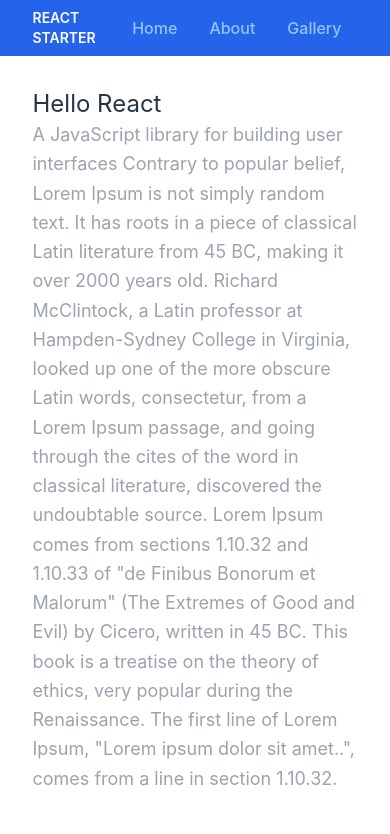
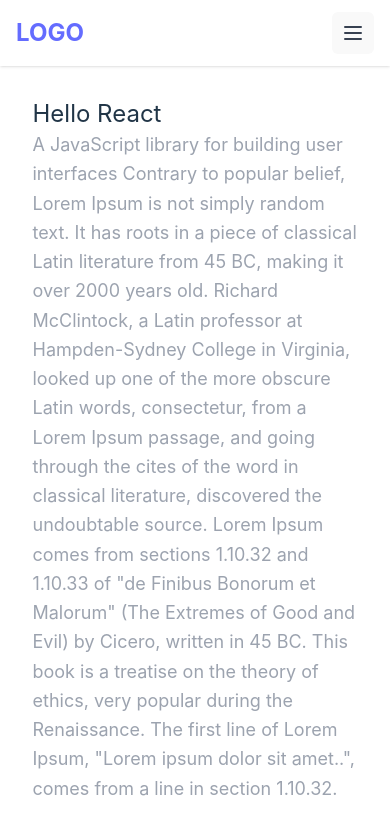
Before and after one commit to Imammlydi/test-vite, a React (Vite) app: page / in a window 390 px wide. Shown: the top 834 px of the page. Built offline with nearby package versions, Linux system fonts and the light colour scheme.

Commit message:
add navbar responsive

```diff
--- a/src/components/Navbar.jsx
+++ b/src/components/Navbar.jsx
@@ -1,24 +1,96 @@
-import React from "react";
+import React ,{useState}from "react";
 import Case from "./Case";
 import NavLink from "./NavLink";
 import { Link } from "react-router-dom";
 
 export default function Navbar() {
+    const [navbar, setNavbar] = useState(false);
     return (
-        <div className="bg-blue-600 w-screen py-2">
-            <Case>
-                <div className="flex items-center">
-                    <Link
-                        className="mr-2 text-sm font-semibold uppercase text-white"
-                        to="/"
+        // <div className="bg-blue-600 w-screen py-2">
+        //     <Case>
+        //         <div className="flex items-center">
+        //             <Link
+        //                 className="mr-2 text-sm font-semibold uppercase text-white"
+        //                 to="/"
+        //             >
+        //                 React Starter
+        //             </Link>
+        //             <NavLink href="/">Home</NavLink>
+        //             <NavLink href="/about">About</NavLink>
+        //             <NavLink href="/gallery">Gallery</NavLink>
+        //         </div>
+        //     </Case>
+        // </div>
+
+
+<nav className="w-full bg-white shadow w-screen">
+            <div className="justify-between px-4 mx-auto lg:max-w-7xl md:items-center md:flex md:px-8">
+                <div>
+                    <div className="flex items-center justify-between py-3 md:py-5 md:block">
+                        <a href="javascript:void(0)">
+                            <h2 className="text-2xl font-bold">LOGO</h2>
+                        </a>
+                        <div className="md:hidden">
+                            <button
+                                className="p-2 text-gray-700 rounded-md outline-none focus:border-gray-400 focus:border"
+                                onClick={() => setNavbar(!navbar)}
+                            >
+                                {navbar ? (
+                                    <svg
+                                        xmlns="http://www.w3.org/2000/svg"
+                                        className="w-6 h-6"
+                                        viewBox="0 0 20 20"
+                                        fill="currentColor"
+                                    >
+                                        <path
+                                            fillRule="evenodd"
+                                            d="M4.293 4.293a1 1 0 011.414 0L10 8.586l4.293-4.293a1 1 0 111.414 1.414L11.414 10l4.293 4.293a1 1 0 01-1.414 1.414L10 11.414l-4.293 4.293a1 1 0 01-1.414-1.414L8.586 10 4.293 5.707a1 1 0 010-1.414z"
+                                            clipRule="evenodd"
+                                        />
+                                    </svg>
+                                ) : (
+                                    <svg
+                                        xmlns="http://www.w3.org/2000/svg"
+                                        className="w-6 h-6"
+                                        fill="none"
+                                        viewBox="0 0 24 24"
+                                        stroke="currentColor"
+                                        strokeWidth={2}
+                                    >
+                                        <path
+                                            strokeLinecap="round"
+                                            strokeLinejoin="round"
+                                            d="M4 6h16M4 12h16M4 18h16"
+                                        />
+                                    </svg>
+                                )}
+                            </button>
+                        </div>
+                    </div>
+                </div>
+                <div>
+                    <div
+                        className={`flex-1 justify-self-center pb-3 mt-8 md:block md:pb-0 md:mt-0 ${
+                            navbar ? "block" : "hidden"
+                        }`}
                     >
-                        React Starter
-                    </Link>
-                    <NavLink href="/">Home</NavLink>
-                    <NavLink href="/about">About</NavLink>
-                    <NavLink href="/gallery">Gallery</NavLink>
+                        <ul className="items-center justify-center space-y-8 md:flex md:space-x-6 md:space-y-0">
+                            <li className="text-gray-600 hover:text-blue-600">
+                                <a href="javascript:void(0)">Home</a>
+                            </li>
+                            <li className="text-gray-600 hover:text-blue-600">
+                                <a href="javascript:void(0)">Blog</a>
+                            </li>
+                            <li className="text-gray-600 hover:text-blue-600">
+                                <a href="javascript:void(0)">About US</a>
+                            </li>
+                            <li className="text-gray-600 hover:text-blue-600">
+                                <a href="javascript:void(0)">Contact US</a>
+                            </li>
+                        </ul>
+                    </div>
                 </div>
-            </Case>
-        </div>
+            </div>
+        </nav>
     );
 }
```
